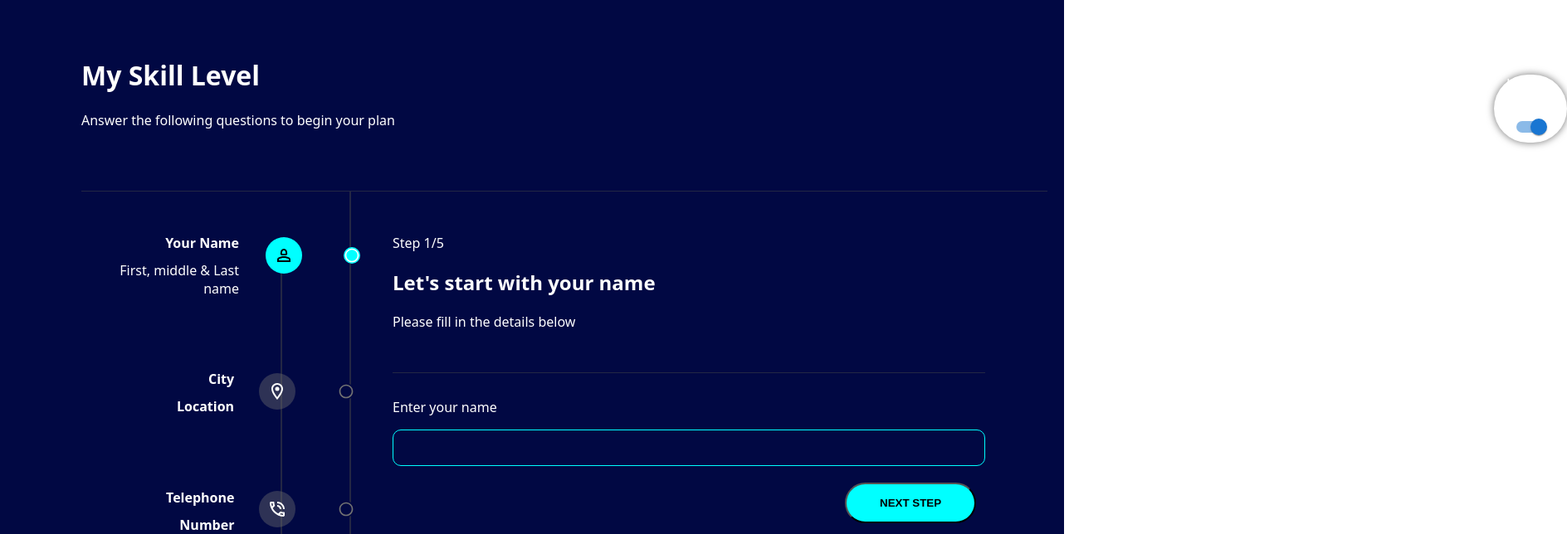
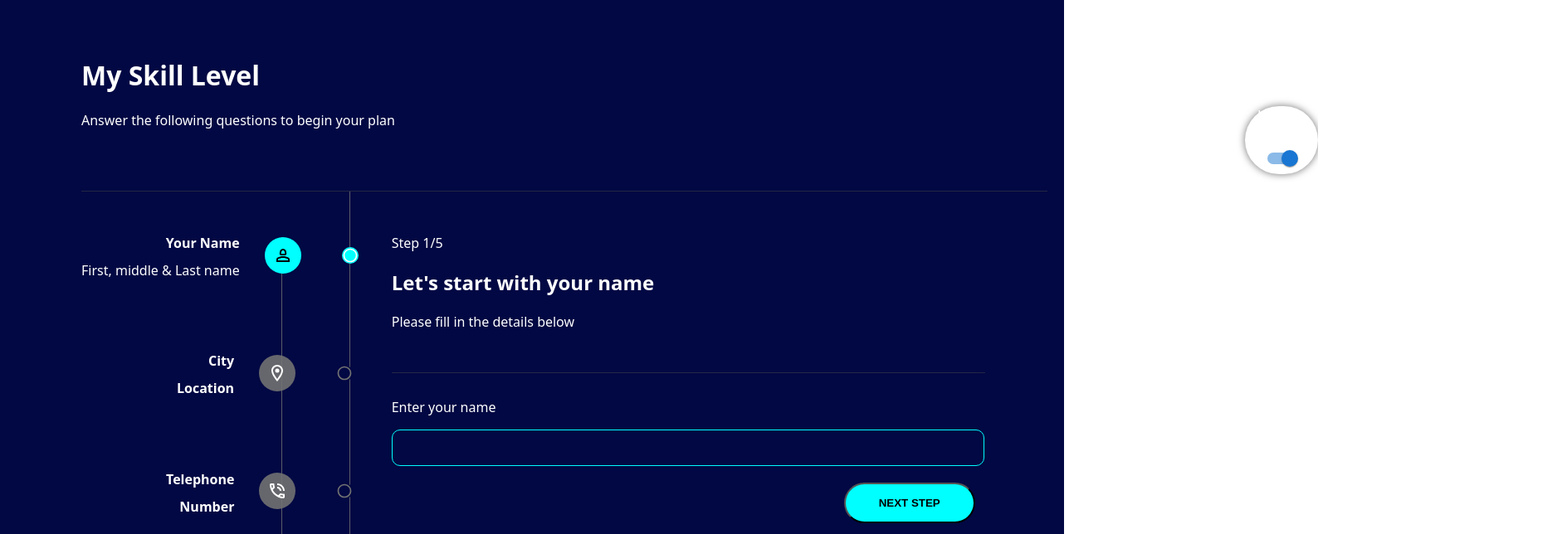
Before and after one commit to Earthfill/JCEC, a React (Vite) app: page / in a window 1280 px wide. Shown: the top 644 px of the page at 83% size, 1888 px wide, since content can reach past the window. Built offline with nearby package versions, Linux system fonts and the light colour scheme.

Commit message:
jcec dual completed

```diff
--- a/src/index.css
+++ b/src/index.css
@@ -1,7 +1,6 @@
-@media screen and (min-width: 768px) {
 .dark--mode, .light--mode {
   padding: 0 20px 0 0;
-    height: 100vh;
+  height: 120vh;
   width: 100%;
   margin: -10px -10px;
   font-family: system-ui, -apple-system, BlinkMacSystemFont, 'Segoe UI', Roboto, Oxygen, Ubuntu, Cantarell, 'Open Sans', 'Helvetica Neue', sans-serif;
@@ -28,33 +27,34 @@
 .header--button {
   display: inline;
   position: absolute;
-    left: 1800px;
-    top: 90px;
+  left: 1500px;
+  top: 128px;
   border-radius: 50px;
   padding: 0 15px;
-    border: none;
 }
 
 .dark--mode .header--button {
+  border: none;
   box-shadow: 0 0 10px rgba(114, 114, 114, 1);
 }
 
 .light--mode .header--button {
+  border: none;
   box-shadow: 0 0 10px rgba(0, 0, 0, 0.2);
 }
 
-  hr {
+.dark--mode hr {
   border: none;
   height: 1px;
+  background-color: rgba(71, 71, 71, 0.5);
   margin-bottom: 30px;
 }
 
-  .dark--mode hr {
-    background-color: rgba(71, 71, 71, 0.5);
-  }
-
 .light--mode hr {
-    background-color: #000;
+  border: none;
+  height: 1px;
+  background-color: rgba(114, 114, 114, 0.8);
+  margin-bottom: 30px;
 }
 
 .name, .location, .telephone, .address, .country {
@@ -92,7 +92,7 @@
   display: inline;
   vertical-align: middle;
   position: absolute;
-    margin: 25px 0 0 7px;
+  margin: 25px 0 0 5px;
   cursor: pointer;
 }
 
@@ -103,7 +103,7 @@
 
 .light--mode .name--icon {
   background-color: aqua;
-    color: gray;
+  color: #000;
 }
 
 .icon {
@@ -119,15 +119,15 @@
 }
 
 .dark--mode .icon {
-    background-color: rgba(114, 114, 114, 0.4);
+  background-color: rgba(114, 114, 114, 0.9);
 }
 
 .light--mode .icon {
-    background-color: rgba(21, 21, 82, 0.8)
+  background-color: rgba(21, 21, 82, 1)
 }
 
 .name--button--icon {
-    margin: 37px 0 10px 101px;
+  margin: 37px 0 10px 98px;
   border: none;
   position: absolute;
   border-radius: 50%;
@@ -143,7 +143,7 @@
 }
 
 .button--icon {
-    margin: 37px 0 10px 100px;
+  margin: 37px 0 10px 98px;
   position: absolute;
   border-radius: 50%;
   cursor: pointer;
@@ -159,7 +159,9 @@
 }
 
 .vertical--line, .vertical--line2 {
-    border: 1px solid rgba(71, 71, 71, 0.5);
+  border: none;
+  width: 1px;
+  background-color: rgba(114, 114, 114, 0.8);
   display: inline-block;
 }
 
@@ -198,6 +200,9 @@
 
 .light--mode .input--form {
   background-color: #fff;
+  color: #000;
+  font-size: 15px;
+  padding-left: 10px;
 }
 
 .dark--mode .input--form {
@@ -219,4 +224,3 @@
 .light--mode .input--form--button {
   border: none;
 }
-}
```
Lines whose indentation alone changed are shown as unchanged.
